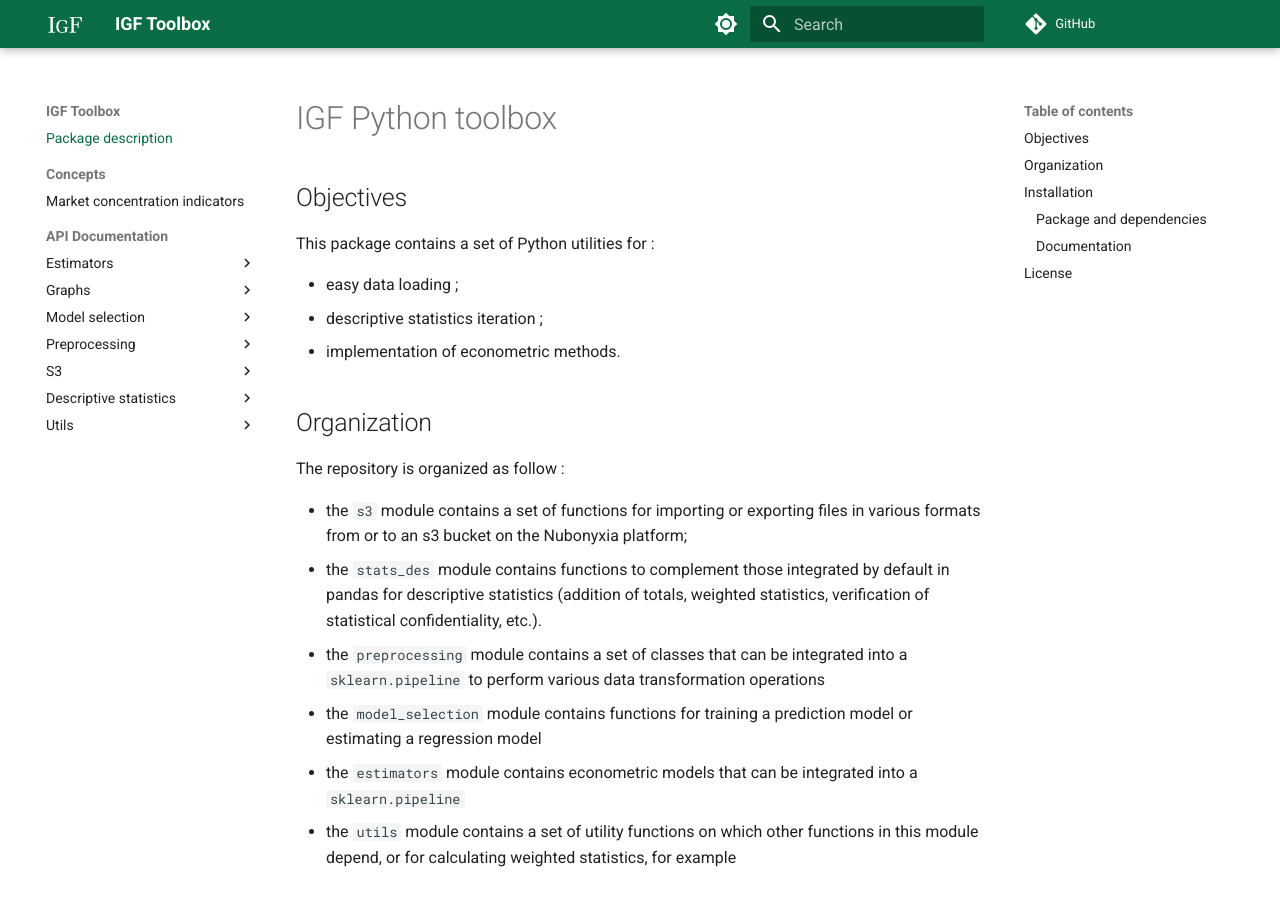
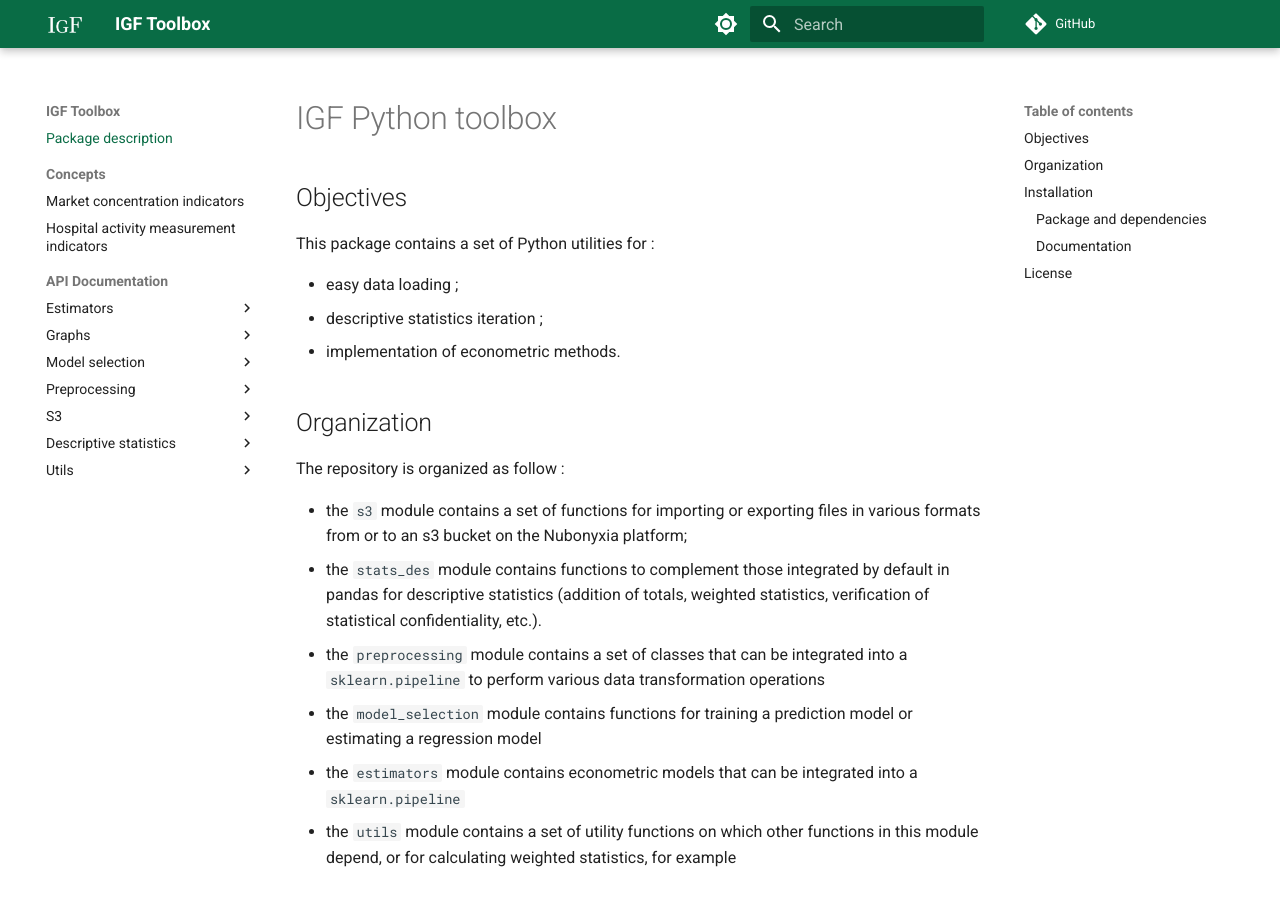
Before and after one commit to IGF-PSD/igf_toolbox, an MkDocs documentation site: the page built from docs/index.md, in a window 1280 px wide and 900 px high. Built offline with MkDocs 1.6.1 and Material for MkDocs 9.7.7, drawn with Linux system fonts in a browser that asks for light colours; comment, search, counter and statistics services are not loaded.

Commit message:
(add) concept about hospital activity

```diff
--- a/mkdocs.yml
+++ b/mkdocs.yml
@@ -86,6 +86,7 @@ nav:
   - Package description: index.md
   - Concepts:
       - Market concentration indicators: concepts/MARKET_CONCENTRATION.md
+      - Hospital activity measurement indicators: concepts/HOSPITAL_ACTIVITY.md
   - API Documentation:
     - Estimators:
       - Classifiers:
```
